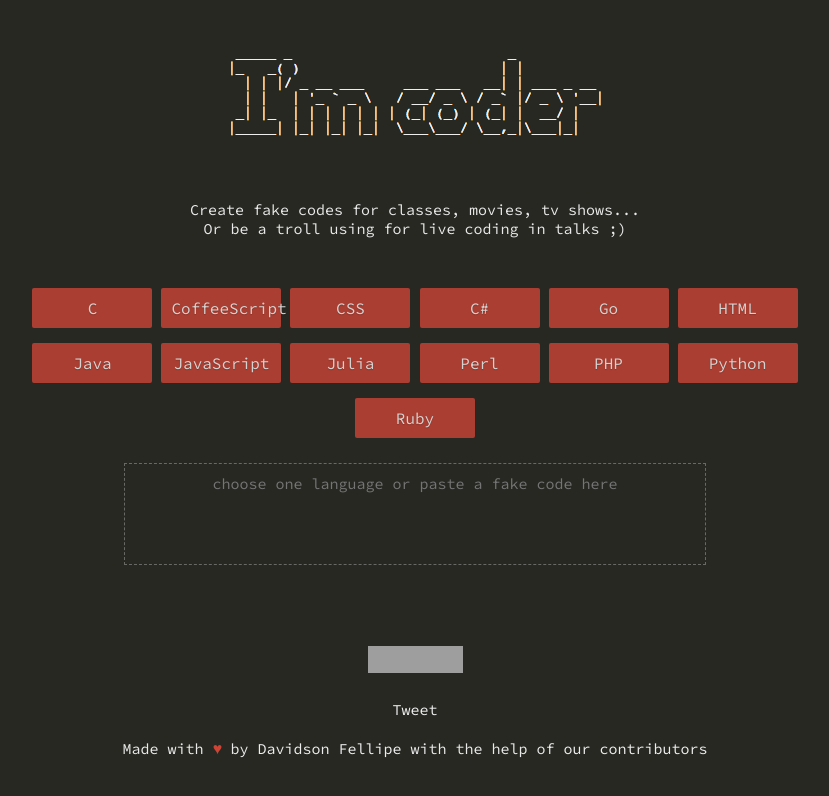
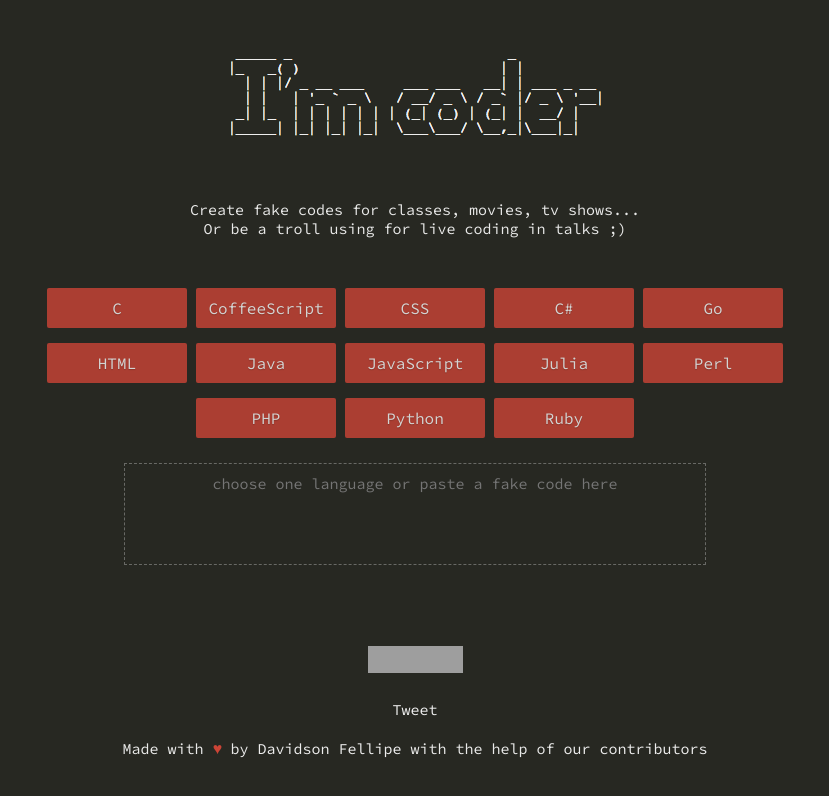
Before and after one commit to davidsonfellipe/im-coder, a website: page app/index.html in a window 1280 px wide. Shown: the whole page, without its empty margins (225-1054 px from the left). Drawn offline with Linux system fonts and the light colour scheme; grey boxes are pictures that could not be loaded.

Commit message:
Increase width to fix layout

```diff
--- a/app/assets/css/style.css
+++ b/app/assets/css/style.css
@@ -104,7 +104,7 @@ a:hover {
   text-decoration: none;
   text-shadow: 0 1px 1px rgba(0, 0, 0, .2);
   white-space: nowrap;
-  width: 100px;
+  width: 120px;
 }
 
 .im-coder-lang:hover {
```
